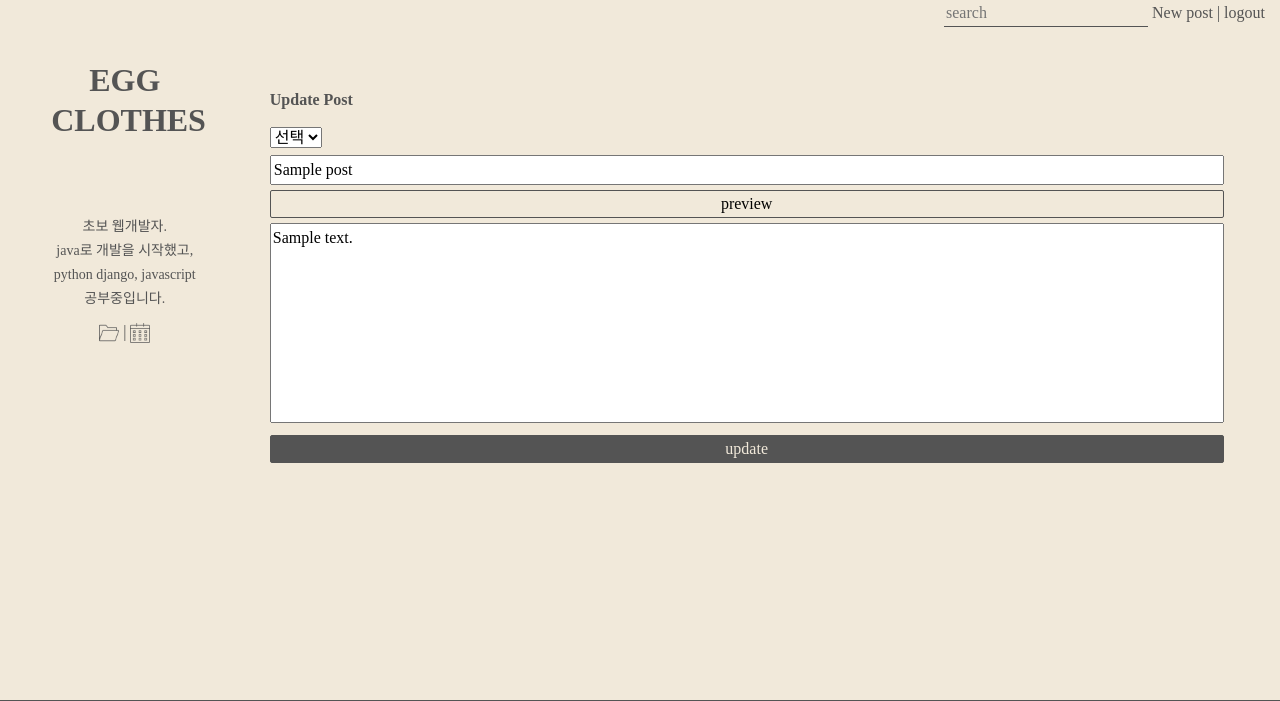
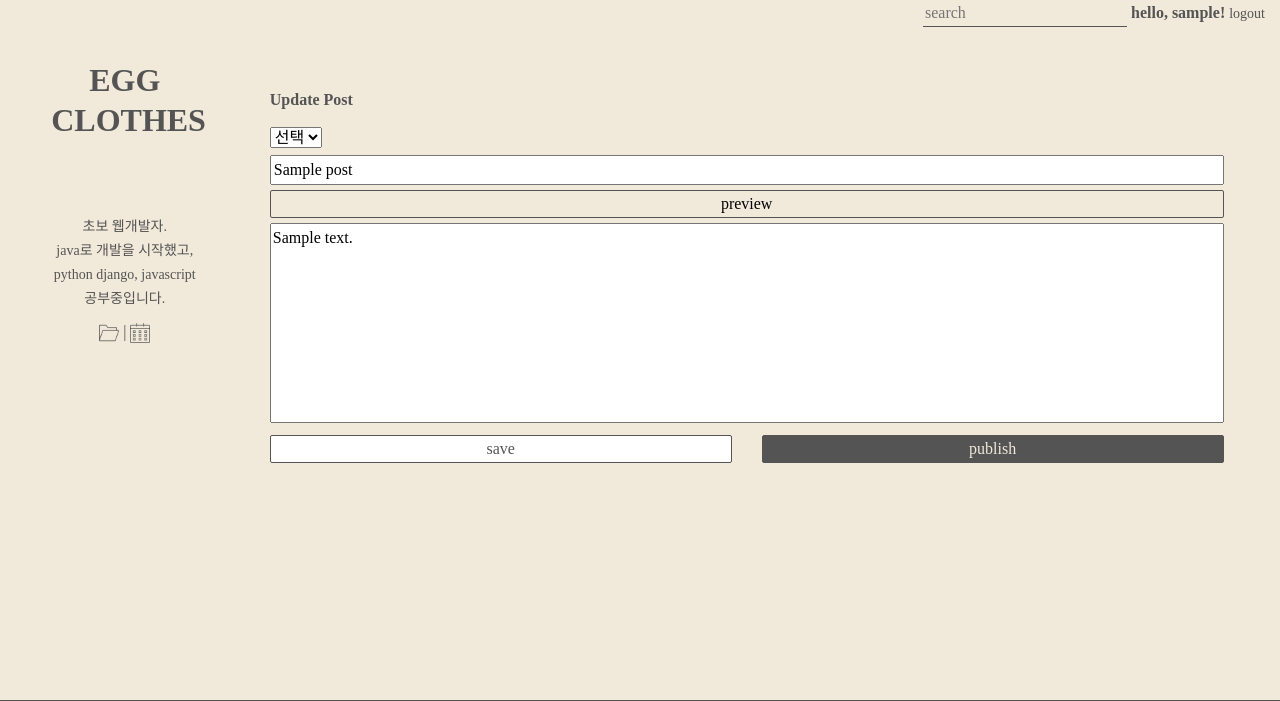
Before and after one commit to cloudysunny25/unknownstation, a Django app: page /blog/updateView/1/ in a window 1280 px wide. Shown: the top 701 px of the page. Run offline with Django 3.2, Linux system fonts and the light colour scheme; a user stored in the database is signed in; tables that the repository leaves empty hold one stand-in row (values such as "Sample post"); some libraries are stand-ins or nearby versions; some web fonts are replaced.

Commit message:
change login form, css

```diff
--- a/norang/settings.py
+++ b/norang/settings.py
@@ -57,7 +57,7 @@ ROOT_URLCONF = 'norang.urls'
 TEMPLATES = [
     {
         'BACKEND': 'django.template.backends.django.DjangoTemplates',
-        'DIRS': [],
+        'DIRS': [os.path.join(BASE_DIR, 'templates')],
         'APP_DIRS': True,
         'OPTIONS': {
             'context_processors': [
--- a/norang/urls.py
+++ b/norang/urls.py
@@ -23,5 +23,6 @@ urlpatterns = [
     path('polls/', include('polls.urls')),
     path('blog/' ,include('unknownstation.urls')),
     re_path(r'^markdownx/', include('markdownx.urls')),
+    path('accounts/', include('django.contrib.auth.urls')),
 
 ]
--- a/unknownstation/static/css/style.css
+++ b/unknownstation/static/css/style.css
@@ -16,7 +16,16 @@ html,body {
   min-height: 100%;
 
 }
-.button-default{
+.button-save{
+  border:0.5px;
+  border-style: solid;
+  border-color:#545454;
+  background-color: white;
+  border-radius: 2px;
+  color:#545454;
+  width: 100%;
+}
+.button-publish{
   border:0.5px;
   border-style: solid;
   border-color:#545454;
@@ -25,7 +34,8 @@ html,body {
   color:#F1E9DA;
   width: 100%;
 }
-.button-preview:hover{
+
+.button-preview:hover, .button-publish:hover, .button-save:hover{
   background-color: #74B560;
 }
 .button-preview{
@@ -36,9 +46,7 @@ html,body {
   border-radius: 2px;
   width: 100%;
 }
-.button-default:hover{
-  background-color: #74B560;
-}
+
 .submit-area{
   text-align: center;
 }
@@ -59,14 +67,23 @@ a:hover{
   color:#74B560
   text-decoration:  none !important
 }
+.a-menu{
+  font-size: 14px;
+}
 .a-menu:hover{
   color:#74B560;
+
 }
 a:visited{
   color: #545454;
   text-decoration:  none !important
 }
 
+.tag{
+  font-size: 12px;
+  background-color: #2E294E;
+  color: white;
+}
 .sign{
   text-align: right;
 }
@@ -150,6 +167,7 @@ a:visited{
 .menu{
   margin-top: 10px;
   text-align: center;
+
 }
 
 
--- a/unknownstation/static/js/unknownstation.js
+++ b/unknownstation/static/js/unknownstation.js
@@ -115,8 +115,9 @@ if(btn){
   }
 
 
-  function write_form_submit(){
+  function write_form_submit(flag){
     //markdown 최종 결과를 한번더 받아온 뒤 제출
+    document.getElementById("published").value = flag;
     submit = true;
     checkMarkdownPreview();
   }
--- a/unknownstation/templates/unknownstation/login.html
+++ b/unknownstation/templates/registration/login.html
@@ -21,11 +21,12 @@
           <h4>Login</h4>
         </div>
         <div id="content">
-          <form action="{% url 'unknownstation:auth'  %}" method="post" >
+          <form action="{% url 'login'  %}" method="post" >
             {% csrf_token %}
             <div class="form-group">
               <label for="nickname">username</label>
-              <input type="text" name="nickname" class="form-control" placeholder="username"><br>
+              <!--<input type="text" name="nickname" class="form-control" placeholder="username"><br>-->
+              {{form.username}}
             </div>
             <div class="form-group">
               <label for="password">password</label>
--- a/unknownstation/templates/unknownstation/base.html
+++ b/unknownstation/templates/unknownstation/base.html
@@ -38,11 +38,13 @@
 
               <img class="icon" id="searchbarBtn" src="{% static "assets/search.png" %}" alt="search">
             {% if user.is_authenticated %}
-            <!-- <b>{{user.username}}</b>-->
+             <b>hello, {{user.username}}! </b>
+             {% if user.username == request.session.blog_info.user.username %}
               <a href="{% url 'unknownstation:write' %}" class="nounderline"><span class="a-menu"> New post</span></a> |
+             {% endif %}
               <a href="{% url 'unknownstation:logout' %}" class="nounderline"><span class="a-menu">logout</span></a>
             {% else %}
-              <a href="{% url 'unknownstation:login' %}" class="nounderline"><span class="a-menu"> * </span></a>
+              <a href="{% url 'login' %}" class="nounderline"><span class="a-menu"> * </span></a>
             {% endif %}
           </div>
         </div>
--- a/unknownstation/templates/unknownstation/category.html
+++ b/unknownstation/templates/unknownstation/category.html
@@ -5,7 +5,7 @@
 {% if categories %}
   {% for category in categories %}
   <a href="{% url 'unknownstation:byCategory' category=category.name page=1 %}">
-    {{ category.name }} ({{category.count}})
+  <div class="a-menu">  {{ category.name }} ({{category.count}})</div>
   </a><br>
   {% endfor %}
 {% endif %}
--- a/unknownstation/templates/unknownstation/detail.html
+++ b/unknownstation/templates/unknownstation/detail.html
@@ -5,7 +5,7 @@
   <div class="title"><h3>{{ post_info.title }}</h3></div>
   <div class="date">{{ post_info.created_date | date:'Y.m.d.  H:i:s'}}</div>
   <div class="updatebutton">
-    {% if user.is_authenticated %}
+    {% if user.username == request.session.blog_info.user.username %}
       <form  id="deleteForm" action="{% url 'unknownstation:delete' %}" method="post">
         {% csrf_token %}
         <input type="hidden" name="post_id" value="{{ post_info.id}}">
--- a/unknownstation/templates/unknownstation/index.html
+++ b/unknownstation/templates/unknownstation/index.html
@@ -11,7 +11,9 @@
   {% for post in post_list %}
   <div class="post_review">
   <!--  <p>{{ post.category.name }}</p> -->
-    <div class="preview_title"><b>{{ post.title }}</b></div>
+    <div class="preview_title"><b>{{ post.title }}</b>
+      {% if not post.published %}<label class="tag">not published</label>{% endif %}
+    </div>
     <div class="preview_date">{{ post.created_date | date:'Y.m.d'}}</div>
     <div class="preview_content">
      {{ post.content_markdown |striptags |truncatechars_html:250 }}
--- a/unknownstation/templates/unknownstation/month.html
+++ b/unknownstation/templates/unknownstation/month.html
@@ -8,7 +8,8 @@
     {% for month in month_list %}
       {% if year == month.year %}
       <ul></ul>
-        <a href="{% url 'unknownstation:byMonth' year=month.year month=month.month page=1 %}"> {{month.month}}월 ({{month.count}})</a>
+        <a href="{% url 'unknownstation:byMonth' year=month.year month=month.month page=1 %}">
+          <div class="a-menu">{{month.month}}월 ({{month.count}})</div></a>
       {% endif %}
     {% endfor %}
     <br>
--- a/unknownstation/templates/unknownstation/update.html
+++ b/unknownstation/templates/unknownstation/update.html
@@ -24,7 +24,14 @@
     <div id="markdown"></div>
     <input type="hidden" name="content_markdown" id="content_markdown">
     <input type="hidden" name="post_id" value="{{ post_info.id }}">
-  <div class="submit-area"><input type="button" value="update" class="button-default" onclick="write_form_submit()"></div>
+    <input type="hidden" name="published" id="published">
+    <div class="row">
+      <div class="col-sm-6">
+          <input type="button" value="save" class="button-save" onclick="write_form_submit('save')">
+      </div>
+      <div class="col-sm-6">
+        <input type="button" value="publish" class="button-publish" onclick="write_form_submit('publish')">
+      </div>
   </form>
 </div>
 {% endblock %}
--- a/unknownstation/urls.py
+++ b/unknownstation/urls.py
@@ -1,5 +1,8 @@
 from django.urls import include, path
 from . import views
+from django.contrib.auth import views as auth_views
+
+
 
 app_name = 'unknownstation'
 urlpatterns = [
@@ -8,7 +11,6 @@ urlpatterns = [
     path('detail/<int:post_id>/', views.detail, name='detail'),
     path('write/', views.write, name='write'),
     path('register/', views.register, name='register'),
-    path('login/', views.__login__, name='login'),
     path('auth/', views.auth, name='auth'),
     path('logout/', views.__logout__, name='logout'),
     path('updateView/<int:post_id>/', views.updateView, name='updateView'),
@@ -20,5 +22,4 @@ urlpatterns = [
     path('month/', views.month, name='month'),
     path('month/<int:year>/<int:month>/<int:page>', views.byMonth, name='byMonth'),
 
-
 ]
--- a/unknownstation/views.py
+++ b/unknownstation/views.py
@@ -12,7 +12,15 @@ from django.db.models import Q
 from django.contrib.auth.models import User
 from django.contrib.auth import authenticate,login,logout
 from django.contrib.auth.decorators import login_required
+from django.contrib.auth.decorators import user_passes_test
+from .forms import LoginForm
 # Create your views here.
+
+
+def is_blog_owner(self):
+    blog = Blog.objects.get(id=2)
+    return self.request.user.username==blog.user.username
+
 
 def index(request):
     #get()은 하나의 결과값만 가져옴. 여러건을 가져올 땐 filter
@@ -20,7 +28,7 @@ def index(request):
     blog = Blog.objects.get(blogname='eggclothes')
     user = blog.user
     categories = Category.__list__(blog_id=2)
-    request.session['blog_info'] = {'id':blog.id, 'blogname':blog.blogname }
+    request.session['blog_info'] = {'id':blog.id, 'blogname':blog.blogname, 'user':{'username':user.username} }
     request.session['category_info'] = list(categories)
     request.session['user_info'] = {'nickname':user.username, 'id':user.id}
 
@@ -77,6 +85,10 @@ def update(request):
     post.content = request.POST['content']
     post.content_markdown = request.POST['content_markdown']
     post.category = Category.objects.get(id=request.POST['category'])
+    if request.POST['published']=='publish':
+        post.published=True
+    else:
+        post.published=False
     post.save()
     print(request.POST['content_markdown']+"???")
     categories = Category.__list__(request.session['blog_info']['id'])
@@ -95,8 +107,11 @@ def register(request):
     category = Category.objects.get(pk=request.POST['category'])
     user = User.objects.get(id=request.session.get('user_info')['id'])
     blog = Blog.objects.get(id=request.session.get('blog_info')['id'])
-    print(request.POST['content_markdown']+"???")
     post = Post(title=request.POST['title'], content=request.POST['content'], content_markdown = request.POST['content_markdown'], category=category, user=user, blog=blog)
+    if request.POST['published']=='publish':
+        post.published=True
+    else:
+        post.published=False
     post.save()
     categories = Category.__list__(request.session['blog_info']['id'])
     request.session['category_info'] = list(categories)
@@ -113,8 +128,8 @@ def __logout__(request):
 
 
 def auth(request):
-    nickname = request.POST['nickname']
-    password = request.POST['password']
+    nickname = request.POST.get('nickname')
+    password = request.POST.get('password')
     user = authenticate(request, username=nickname, password=password)
     if user is not None:
         login(request,user)
```
Also changed, not shown: unknownstation/forms.py (+3 -10 lines), unknownstation/templates/unknownstation/write.html (+11 -1 lines).
